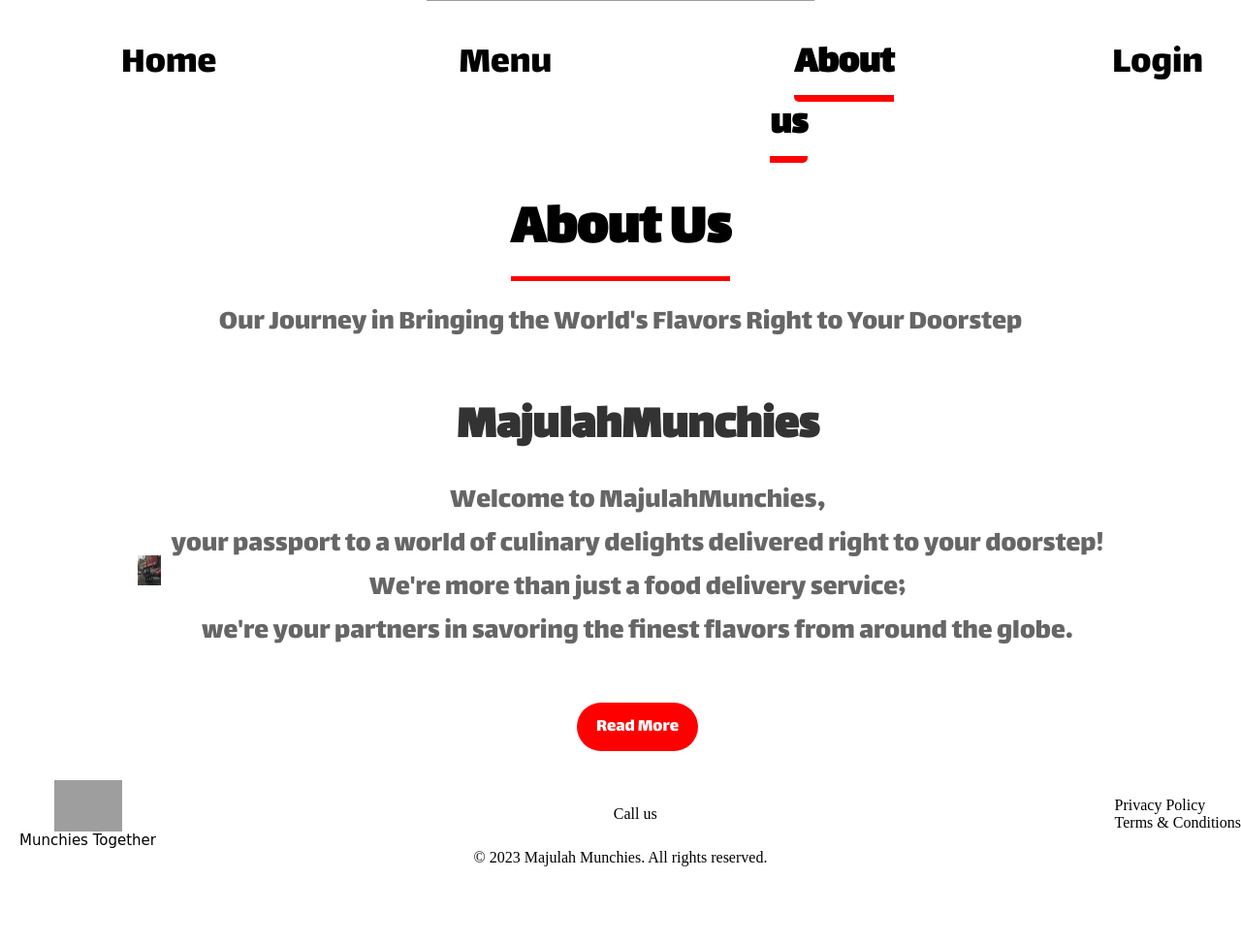
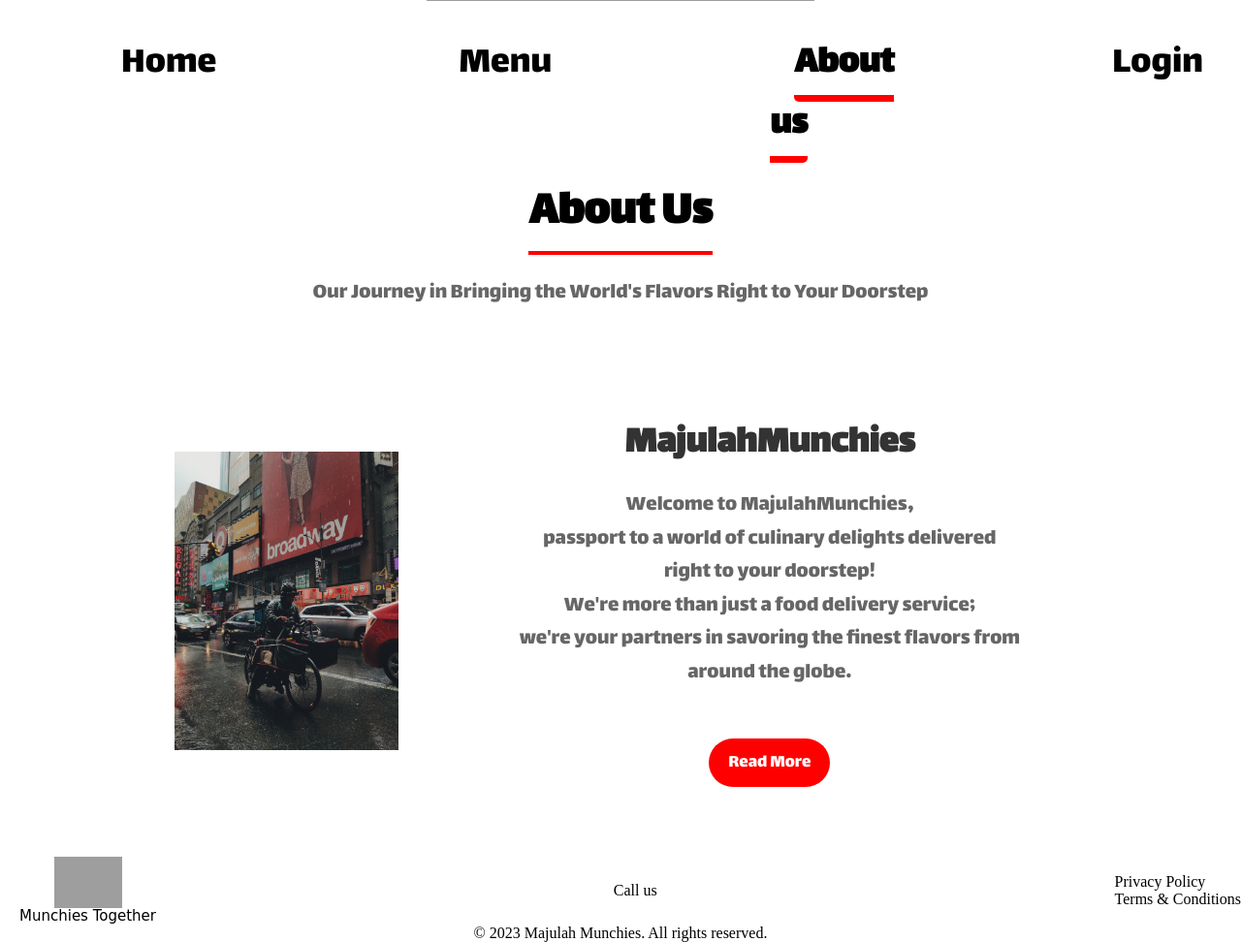
Before and after one commit to Huaty/FoodDelivery, a PHP site: page /about.php in a window 1280 px wide; the page is wider, and only the part inside the window is pictured. Shown: the part 319-1291 px from the top of that part at 97% size. Before the commit the page ends 1213 px from the top of that part, so only its background shows below. Run offline with PHP 8.4, Linux system fonts and the light colour scheme; some web fonts are replaced; grey boxes are pictures that could not be loaded.

Commit message:
Update on about us with responsive web design

```diff
--- a/html/about.php
+++ b/html/about.php
@@ -2,7 +2,7 @@
 <html lang="en">
 <head>
   <meta charset="UTF-8" />
-  <meta name="viewport" content="width=device-width, initial-scale=1.0" />
+  <meta name="viewport" content="width=device-width, initial-scale=1.0">
   <link rel="stylesheet" href="style.css" />
   <link rel="preconnect" href="https://fonts.googleapis.com">
   <link rel="preconnect" href="https://fonts.gstatic.com" crossorigin>
@@ -27,7 +27,7 @@
         <li class="nav-content login"><a href="login.php"><span>Login</span></a></li>
     </div>
   </header>
-    <div class = "Aboutus-heading">
+    <div class = "aboutus-heading">
             <h1>
                 About Us
             </h1>
@@ -44,7 +44,7 @@
                                 MajulahMunchies
                             </h2>
                             <p>
-                            Welcome to MajulahMunchies,<br> your passport to a world of culinary delights delivered right to your doorstep!<br> We're more than just a food delivery service;<br> we're your partners in savoring the finest flavors from around the globe.<br>
+                            Welcome to MajulahMunchies,<br>passport to a world of culinary delights delivered right to your doorstep!<br> We're more than just a food delivery service;<br> we're your partners in savoring the finest flavors from around the globe.<br>
                             </p>
                             <a href ="" class ="read-more"> Read More </a>
                         </div>
--- a/html/style.css
+++ b/html/style.css
@@ -357,42 +357,43 @@ footer .bottom {
   color:red;
 }
 /* <====== About us PHP =========> */
-.Aboutus-heading {
+.aboutus-heading {
   margin: 0px;
   padding: 0px;
   box-sizing: border-box;
   font-family: 'Lalezar', cursive;
 }
 
-.Aboutus-heading {
+.aboutus-heading {
   width:90%;
   display:flex;
   justify-content: center;
   align-items: center;
   flex-direction: column;
   text-align: center;
-  margin:20px auto;
+  margin-left: auto;
+  margin-right: auto;
 }
 
-.Aboutus-heading h1 {
-  font-size: 60px;
+.aboutus-heading h1 {
+  font-size: 50px;
   color: #000;
   margin-bottom: 25px;
   position: relative;
 }
 
-.Aboutus-heading h1::after{
+.aboutus-heading h1::after{
 content: "";
 position:absolute;
 width:100%;
-height:5px;
+height:4px;
 display:block;
 margin: 0 auto;
 background-color:red ;
 }
 
-.Aboutus-heading p {
-font-size:30px;
+.aboutus-heading p {
+font-size:23px;
 color: #666;
 margin-bottom: 35px;
 }
@@ -413,13 +414,17 @@ margin-bottom: 35px;
 
 .about-image{
   flex: 1;
-  margin-right: 5px;
+  margin: 100px;
   overflow: hidden;
+  margin-left: auto;
+  margin-right: auto;
 }
 
 .about-image img {
-  max-width: 80%;
-  max-height: 80 %;
+  margin-left: auto;
+  margin-right: auto;
+  max-width: 75%;
+  max-height: auto;
   display:block;
   transition: 0.5s ease;
 }
@@ -428,14 +433,20 @@ margin-bottom: 35px;
   transform: scale(1.2);
 }
 .about-content h2 {
+  margin-left: auto;
+  margin-right: auto;
   flex:1;
-  font-size: 50px;
+  max-width: 75%;
+  font-size: 40px;
   margin-bottom: 15px;
   color:#333;
 }
 
 .about-content p{
-  font-size: 30px;
+  margin-left: auto;
+  margin-right: auto;
+  max-width: 75%;
+  font-size: 23px;
   line-height: 1.5;
   color:#666;
 }
```
Also changed, not shown: other parts of html/style.css (+40 -0 lines).
